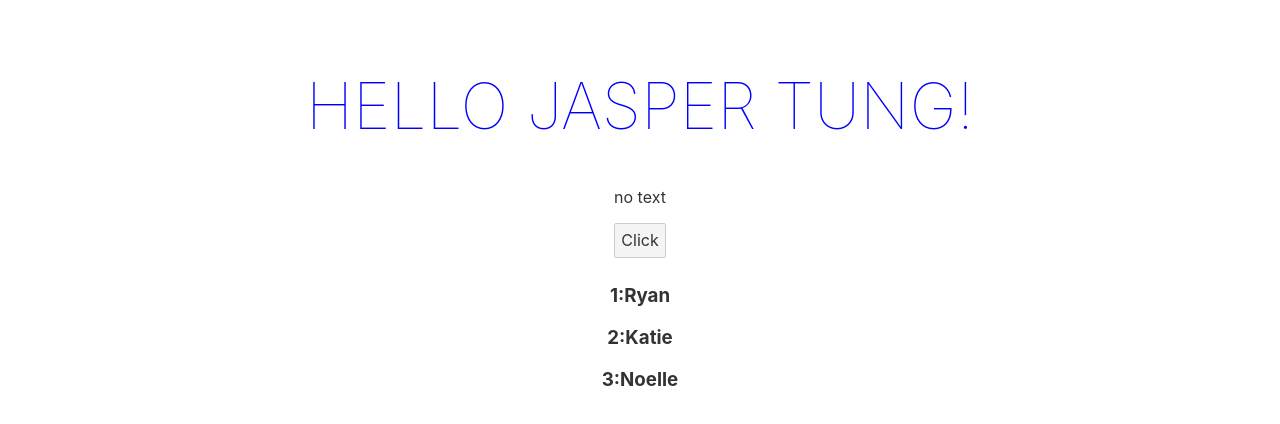
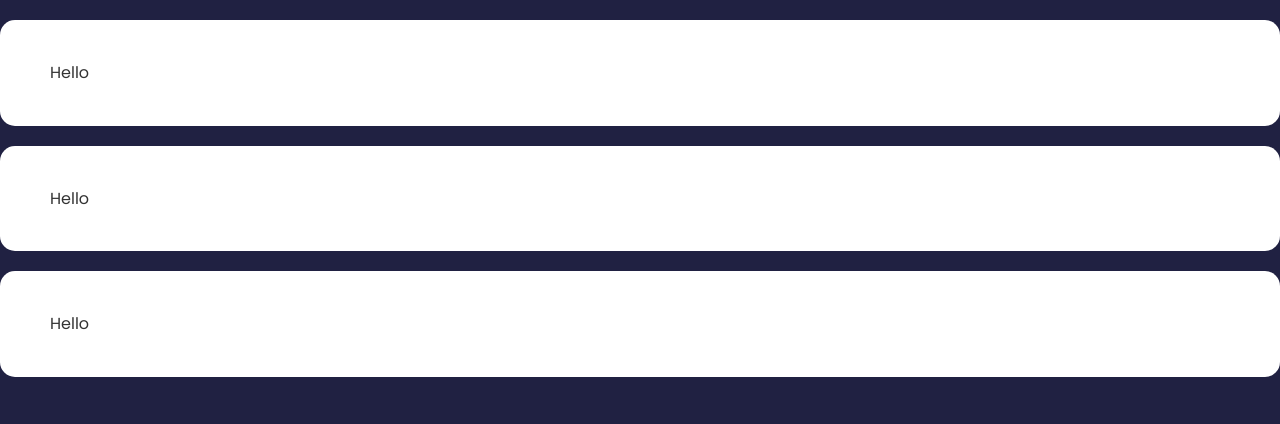
Before and after one commit to jaspertung/svelte-practice, a Svelte app: page / in a window 1280 px wide. Shown: the top 424 px of the page. Built offline with nearby package versions, Linux system fonts and the light colour scheme.

Commit message:
added feedback items and creating cards

```diff
--- a/public/global.css
+++ b/public/global.css
@@ -1,63 +1,24 @@
-html, body {
-	position: relative;
-	width: 100%;
-	height: 100%;
+@import url('https://fonts.googleapis.com/css2?family=Poppins:wght@400;600;700&display=swap');
+
+* {
+  box-sizing: border-box;
+  margin: 0;
+  padding: 0;
 }
 
 body {
-	color: #333;
-	margin: 0;
-	padding: 8px;
-	box-sizing: border-box;
-	font-family: -apple-system, BlinkMacSystemFont, "Segoe UI", Roboto, Oxygen-Sans, Ubuntu, Cantarell, "Helvetica Neue", sans-serif;
+  font-family: 'Poppins', sans-serif;
+  background-color: #202142;
+  line-height: 1.6;
+  color: #fff;
 }
 
-a {
-	color: rgb(0,100,200);
-	text-decoration: none;
+ul {
+  list-style: none;
 }
 
-a:hover {
-	text-decoration: underline;
+.container {
+  max-width: 768px;
+  margin: 100px auto;
+  padding: 0 20px;
 }
-
-a:visited {
-	color: rgb(0,80,160);
-}
-
-label {
-	display: block;
-}
-
-input, button, select, textarea {
-	font-family: inherit;
-	font-size: inherit;
-	-webkit-padding: 0.4em 0;
-	padding: 0.4em;
-	margin: 0 0 0.5em 0;
-	box-sizing: border-box;
-	border: 1px solid #ccc;
-	border-radius: 2px;
-}
-
-input:disabled {
-	color: #ccc;
-}
-
-button {
-	color: #333;
-	background-color: #f4f4f4;
-	outline: none;
-}
-
-button:disabled {
-	color: #999;
-}
-
-button:not(:disabled):active {
-	background-color: #ddd;
-}
-
-button:focus {
-	border-color: #666;
-}
--- a/src/App.svelte
+++ b/src/App.svelte
@@ -1,66 +1,29 @@
 <script>
-	let firstName = 'Jasper'
-	let lastName = 'Tung'
-	let color = 'blue'
-	let showText = false
-	let users = [
+	import FeedbackList from './components/FeedbackList.svelte'
+
+	let feedback = [
 		{
-			id: '1',
-			name: 'Ryan',
+			id: 1,
+			rating: 10,
+			text: "Lorem ipsum dolor sit amet consectetur adipisicing elit. consequuntur vel vitae commodi alias voluptatem est voluptatum ipsa quae.",
 		},
 		{
-			id: '2',
-			name: 'Katie',
+			id: 2,
+			rating: 9,
+			text: "Lorem ipsum dolor sit amet consectetur adipisicing elit. consequuntur vel vitae commodi alias voluptatem est voluptatum ipsa quae.",
 		},
 		{
-			id: '3',
-			name: 'Noelle',
+			id: 3,
+			rating: 8,
+			text: "Lorem ipsum dolor sit amet consectetur adipisicing elit. consequuntur vel vitae commodi alias voluptatem est voluptatum ipsa quae.",
 		},
-	]
-
-	$: name = firstName + ' ' + lastName
-
-	const toggle = () => {
-		color = color === 'blue' ? 'red' : 'blue'
-		showText = !showText
-		users = [...users, {id: '4', name: 'Jen'}]
-	}
+	];
 </script>
 
 <main>
-	<h1 style="color: {color}">Hello {name}!</h1>
-
-	{#if showText}
-		<p>Visit the <a href="https://svelte.dev/tutorial">Svelte tutorial</a> to learn how to build Svelte apps.</p>
-	{:else}
-		<p>no text</p>
-	{/if}
-
-	<button on:click={toggle}>Click</button>
-
-	{#each users as user (user.id)}
-		<h3>{user.id}:{user.name}</h3>
-	{/each}
+	<!-- pass in {feedback} as prop, but same name so only need {} -->
+	<FeedbackList {feedback}/>
 </main>
 
 <style>
-	main {
-		text-align: center;
-		padding: 1em;
-		max-width: 240px;
-		margin: 0 auto;
-	}
-
-	h1 {
-		color: #ff3e00;
-		text-transform: uppercase;
-		font-size: 4em;
-		font-weight: 100;
-	}
-
-	@media (min-width: 640px) {
-		main {
-			max-width: none;
-		}
-	}
 </style>
--- /dev/null
+++ b/src/components/Card.svelte
@@ -0,0 +1,15 @@
+<div class="card">
+    <!-- slot displays things in <card> -->
+    <slot></slot>
+</div>
+
+<style>
+    .card {
+        background-color: #fff;
+        color: #333;
+        border-radius: 15px;
+        padding: 40px 50px;
+        margin: 20px 0;
+        position: relative;
+    }
+</style>
--- /dev/null
+++ b/src/components/FeedbackItem.svelte
@@ -0,0 +1,9 @@
+<script>
+    import Card from './Card.svelte'
+    export let item
+</script>
+
+<Card>
+    <!-- whatever is written here will go into card slots -->
+    Hello
+</Card>
--- /dev/null
+++ b/src/components/FeedbackList.svelte
@@ -0,0 +1,11 @@
+<script>
+    import FeedbackItem from './FeedbackItem.svelte'
+
+    // catch feedback prop from app.svelte
+    export let feedback = []
+</script>
+
+{#each feedback as fb (fb.id)}
+    <!-- take each item {fb} as prop -->
+    <FeedbackItem item={fb} />
+{/each}
```
